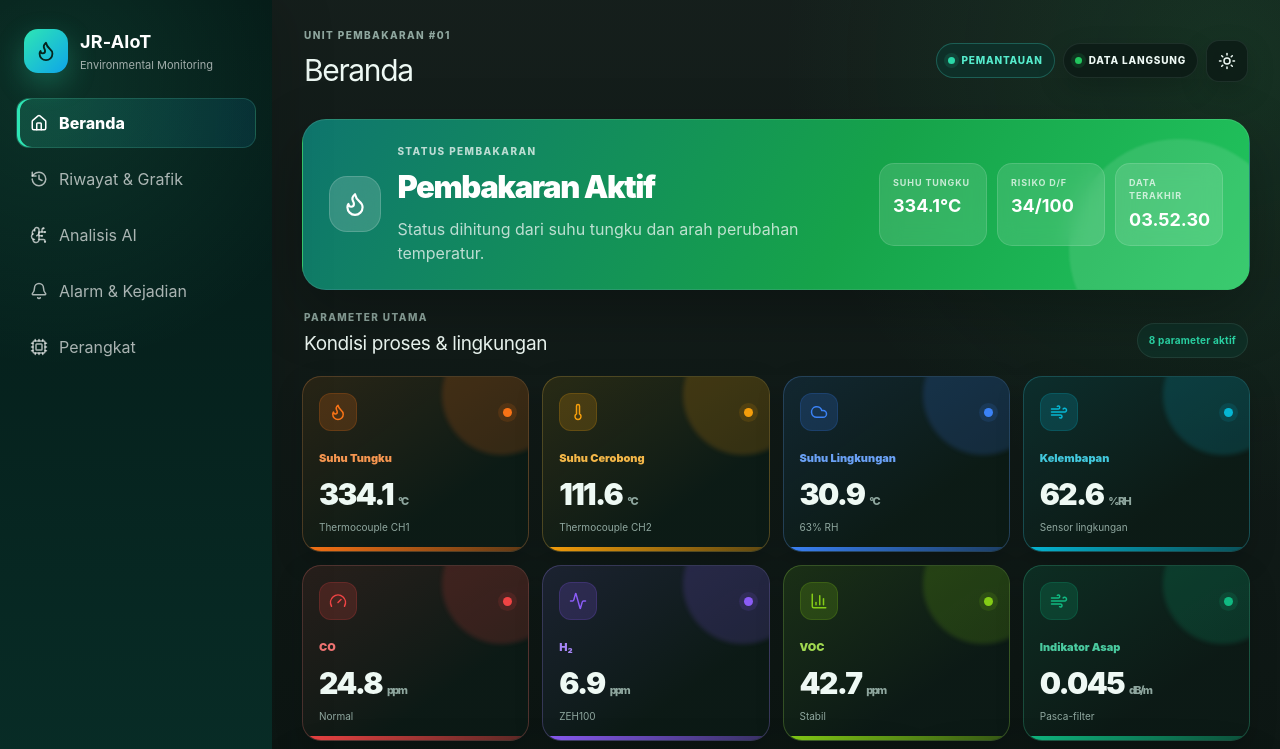
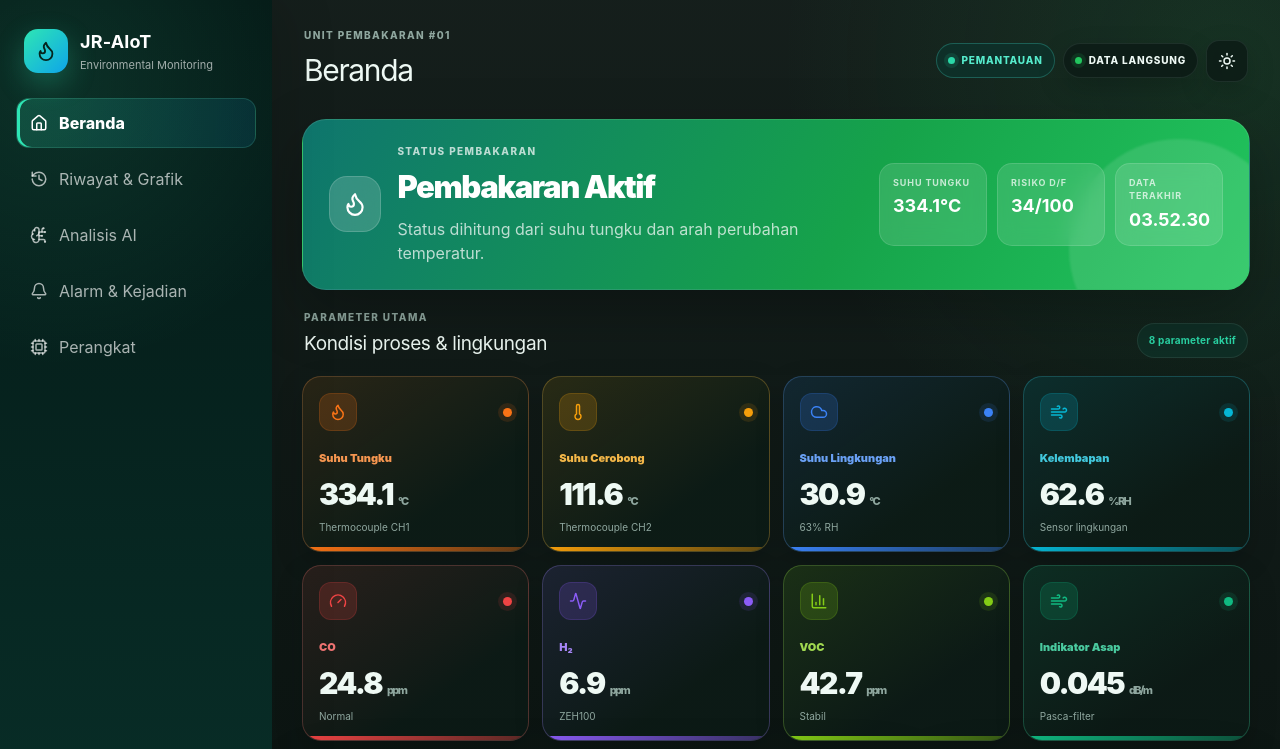
Before and after one commit to jrcoreid-repo/IoT_Incenerator_2026, a Next.js app: page / in a window 1280 px wide. Shown: the top 749 px of the page. Built offline with nearby package versions, Linux system fonts and the light colour scheme.

Commit message:
style: remove decorative corner glow from metric cards

```diff
--- a/components/dashboard-shell.tsx
+++ b/components/dashboard-shell.tsx
@@ -120,7 +120,6 @@ function MetricCard({
 }) {
   return (
     <article className={`metric-card tone-${tone}`}>
-      <div className="metric-card-glow" />
       <div className="metric-card-head">
         <div className="metric-icon"><Icon size={18} /></div>
         <span className="metric-status-dot" />
```
